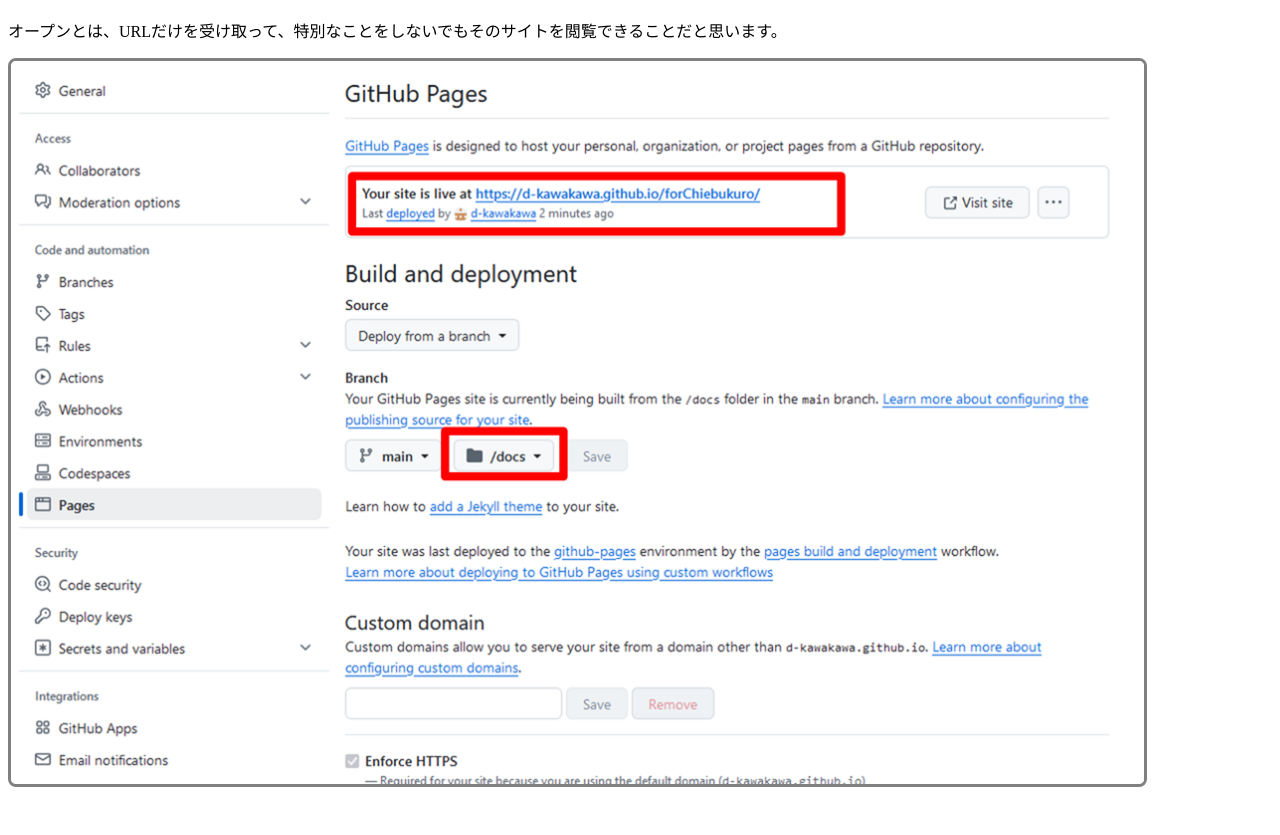
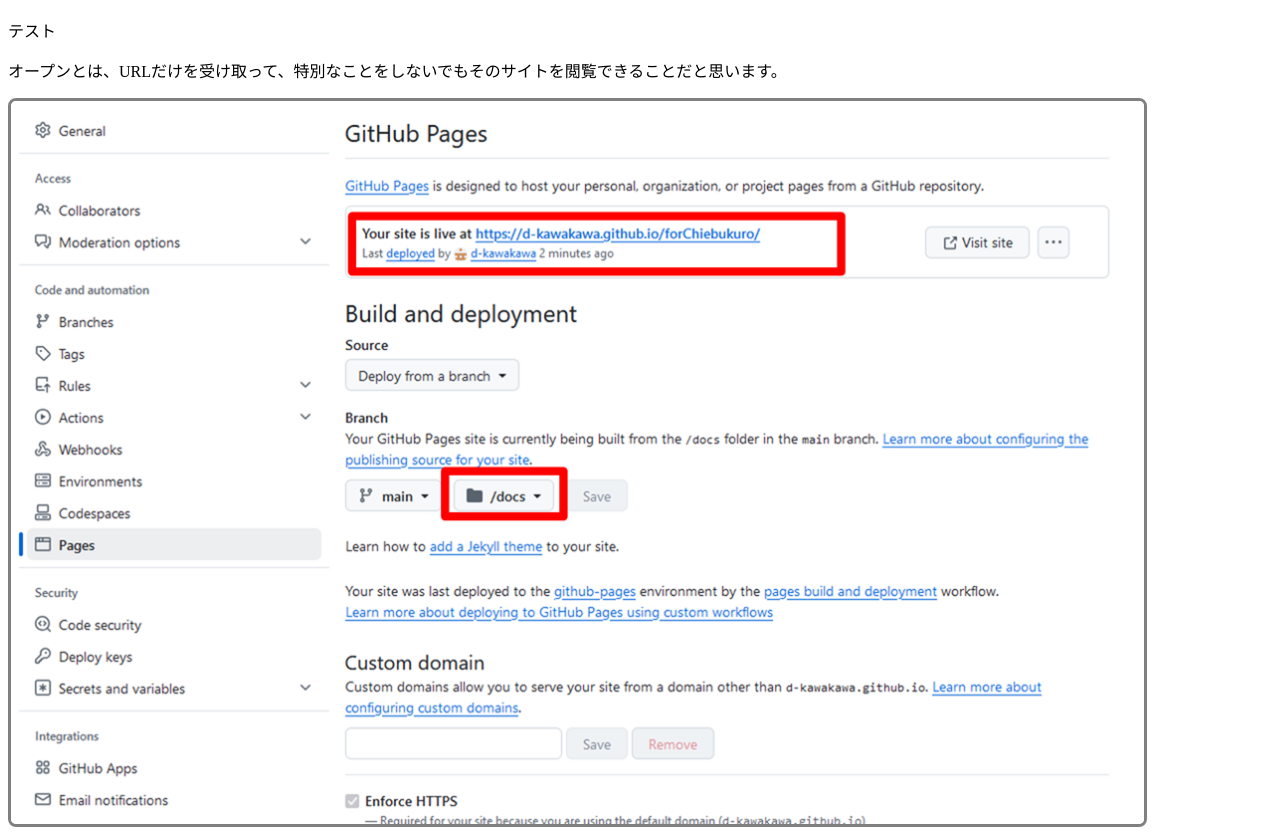
Before and after one commit to d-kawakawa/forChiebukuro, a plain HTML site: page index.html in a window 1280 px wide. Shown: the part 57-892 px from the top of the page. Before the commit the page ends 852 px from the top, so only its background shows below. Drawn offline with Linux system fonts and the light colour scheme.

Commit message:
Update index.html

```diff
--- a/index.html
+++ b/index.html
@@ -5,6 +5,7 @@
 </head>
 <body>
 <h1>知恵袋向けテストページ</h1>
+  テスト<BR>
 <p>オープンとは、URLだけを受け取って、特別なことをしないでもそのサイトを閲覧できることだと思います。</p>
 <img src="Sheet2.png" style="
   max-width : 1139px;
```
